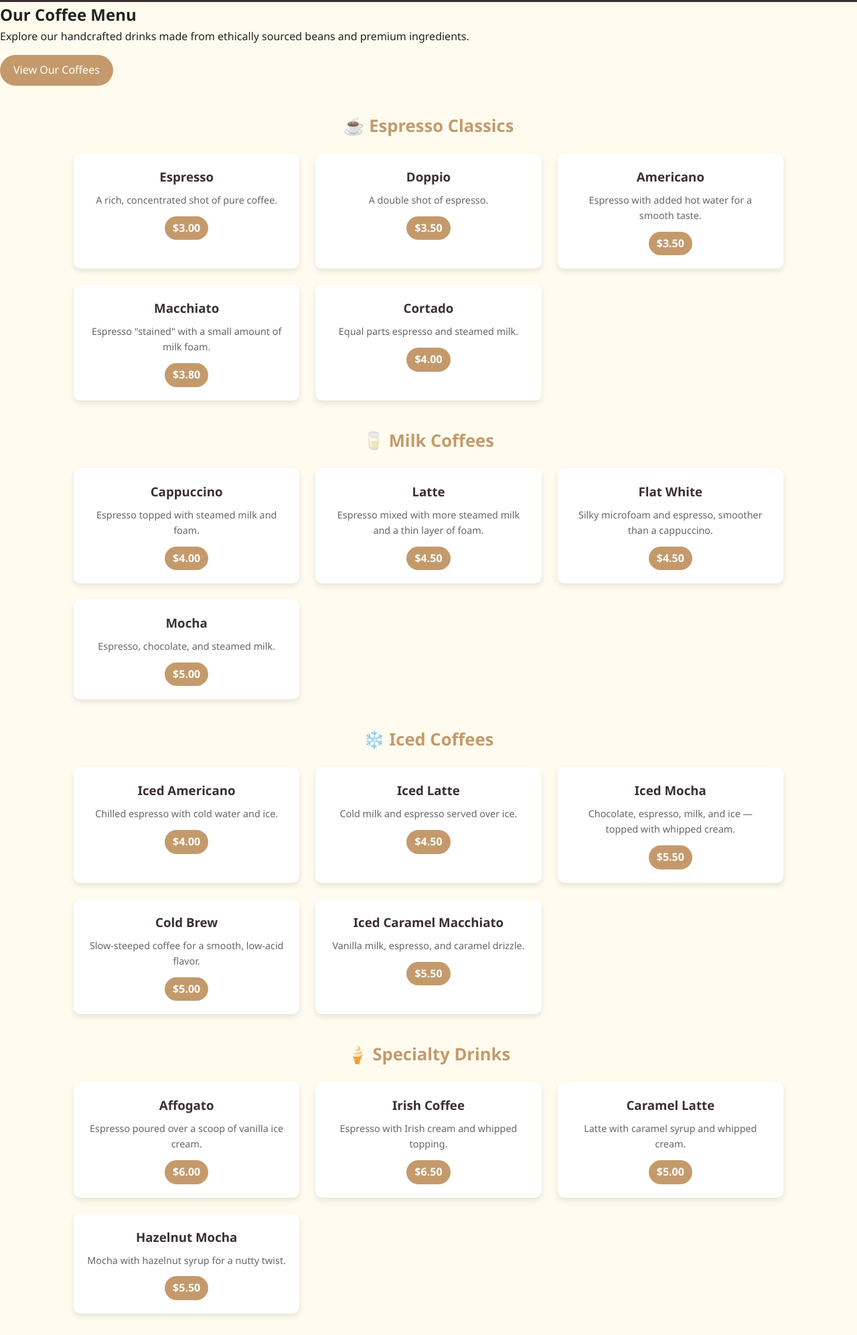
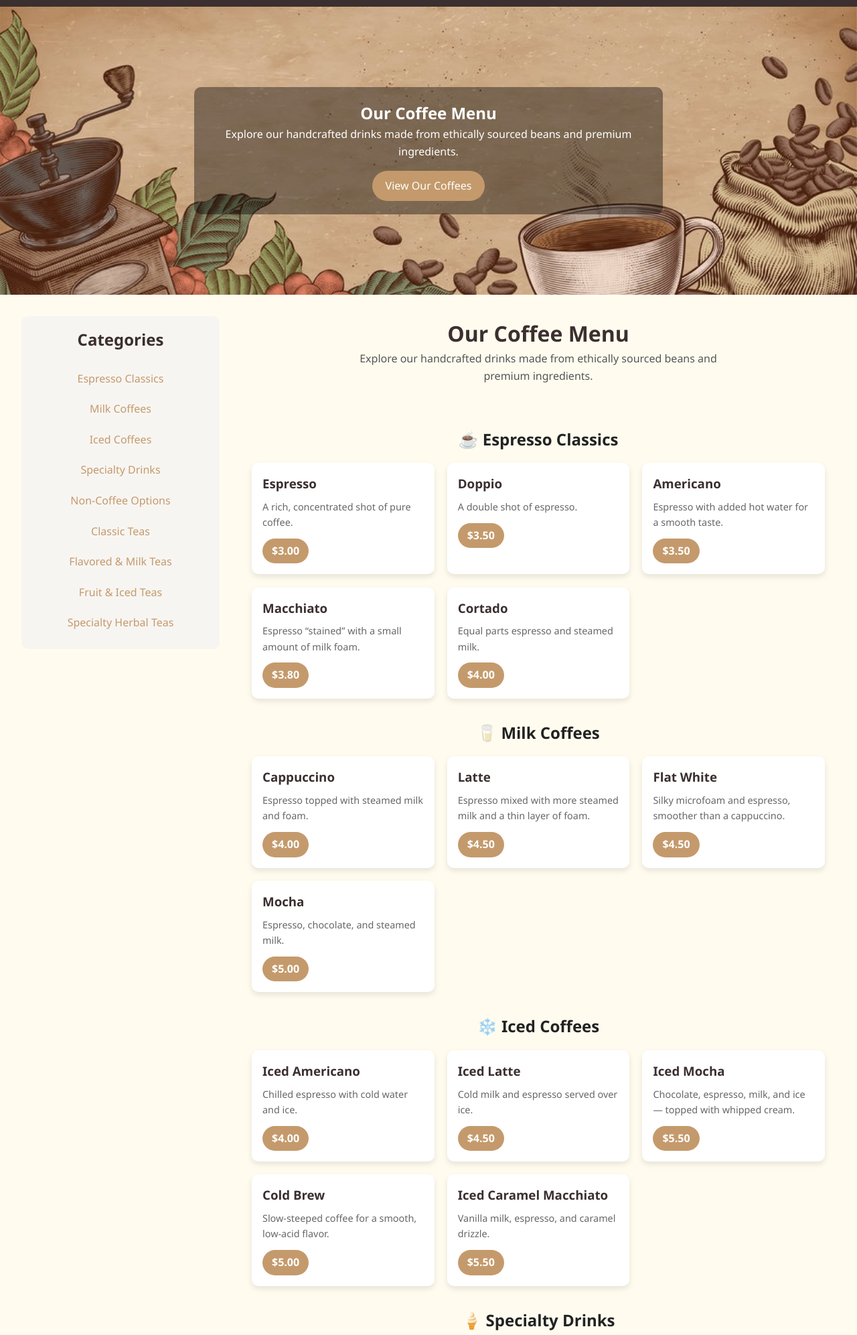
Before and after one commit to anhquan3107/iu-coffee, a plain HTML site: page menu.html in a window 1280 px wide. Shown: the part 67-2060 px from the top of the page at 67% size. Drawn offline with Linux system fonts and the light colour scheme.

Commit message:
modified menu page

```diff
--- a/assets/css/index.css
+++ b/assets/css/index.css
@@ -1,18 +1,3 @@
-section.banner {
-  background: url('../img/banner-iu.jpg') center/cover no-repeat;
-  color: #fff;
-  text-align: center;
-  padding: 120px 20px;
-}
-
-section.banner header {
-  max-width: 700px;
-  margin: auto;
-  background-color: rgba(0, 0, 0, 0.4);
-  padding: 20px;
-  border-radius: 10px;
-}
-
 section.products {
   padding: 60px 20px;
   text-align: center;
--- a/assets/css/menu.css
+++ b/assets/css/menu.css
@@ -1,13 +1,53 @@
-/* ===== MENU PAGE STYLING ===== */
+.menu-layout {
+  display: grid;
+  grid-template-columns: 1fr 3fr;
+  gap: 2rem;
+  padding: 2rem;
+  align-items: start;
+}
+
+aside {
+  position: sticky;
+  top: 100px;
+  background-color: #f7f5f2;
+  border-radius: 10px;
+  padding: 1rem;
+  height: fit-content;
+}
+
+aside h2 {
+  color: var(--primary-color);
+  text-align: center;
+  margin-bottom: 1rem;
+}
+
+aside ul {
+  list-style: none;
+  padding: 0;
+}
+
+aside a {
+  display: block;
+  padding: 10px 0;
+  color: var(--accent-color);
+  text-decoration: none;
+  font-weight: 500;
+  text-align: center;
+}
+
+aside a:hover {
+  color: var(--primary-color);
+  text-decoration: underline;
+}
+
 .menu-header {
   text-align: center;
-  padding: 60px 20px 30px;
+  padding-bottom: 30px;
 }
 
 .menu-header h1 {
   color: var(--primary-color);
   font-size: 2rem;
-  margin-bottom: 10px;
 }
 
 .menu-header p {
@@ -16,54 +56,54 @@
   margin: 0 auto;
 }
 
-.menu-category {
-  margin: 40px auto;
-  max-width: 1100px;
+section[id] h2 {
+  text-align: center;
+  margin-top: 2rem;
+  margin-bottom: 1rem;
 }
 
-.menu-category h2 {
-  font-size: 1.6rem;
-  color: var(--accent-color);
-  margin-bottom: 20px;
-  text-align: center;
+.menu-list {
+  list-style: none;
+  display: grid;
+  gap: 1.2rem;
+  grid-template-columns: repeat(auto-fit, minmax(240px, 1fr));
+  padding: 0 1rem;
 }
 
-.menu-grid {
-  display: grid;
-  grid-template-columns: repeat(auto-fit, minmax(250px, 1fr));
-  gap: 1.5rem;
-  padding: 0 20px;
-}
-
-.menu-card {
+.menu-list li {
   background: #fff;
+  padding: 1rem;
   border-radius: 10px;
   box-shadow: 0 4px 8px rgba(0,0,0,0.1);
-  padding: 20px;
-  text-align: center;
   transition: transform 0.2s ease;
 }
 
-.menu-card:hover {
+.menu-list li:hover {
   transform: translateY(-5px);
 }
 
-.menu-card h3 {
+.menu-list h3 {
   color: var(--primary-color);
   margin-bottom: 0.5rem;
 }
 
-.menu-card p {
+.menu-list p {
   color: #666;
   font-size: 0.9rem;
   margin-bottom: 0.8rem;
 }
 
 .price {
-  display: inline-block;
   background: var(--accent-color);
   color: white;
-  padding: 5px 12px;
-  border-radius: 20px;
+  padding: 6px 14px;
+  border-radius: 25px;
+  text-decoration: none;
   font-weight: bold;
+  display: inline-block;
+  transition: 0.3s;
 }
+
+.price:hover {
+  background: var(--primary-color);
+}
--- a/assets/css/styles.css
+++ b/assets/css/styles.css
@@ -60,6 +60,21 @@ header > nav.navbar {
   color: var(--accent-color);
 }
 
+section.banner {
+  background: url('../img/banner-iu.jpg') center/cover no-repeat;
+  color: #fff;
+  text-align: center;
+  padding: 120px 20px;
+}
+
+section.banner header {
+  max-width: 700px;
+  margin: auto;
+  background-color: rgba(0, 0, 0, 0.4);
+  padding: 20px;
+  border-radius: 10px;
+}
+
 .btn {
   display: inline-block;
   background: var(--accent-color);
--- a/menu.html
+++ b/menu.html
@@ -3,14 +3,17 @@
 <head>
   <meta charset="UTF-8" />
   <meta name="viewport" content="width=device-width, initial-scale=1.0" />
-  <title>Coffee Menu - Mountain Coffee</title>
+  <title>IU Coffee Menu</title>
   <link rel="stylesheet" href="assets/css/styles.css" />
   <link rel="stylesheet" href="assets/css/menu.css" />
 </head>
 <body>
   <header>
     <nav class="navbar">
-      <div class="logo">☕ Mountain Coffee</div>
+      <figure class="logo">
+        <img src="assets/img/IU.png" alt="IU Coffee Logo">
+        <h1 class="logo">IU Coffee</h1>
+      </figure>
       <ul class="nav-links">
         <li><a href="index.html">Home</a></li>
         <li><a href="menu.html" class="active">Menu</a></li>
@@ -22,7 +25,6 @@
     </nav>
   </header>
 
-  <main>
   <section class="banner">
     <header>
       <h2>Our Coffee Menu</h2>
@@ -31,155 +33,129 @@
     </header>
   </section>
 
-    <section class="menu-category" id="espresso">
+  <main class="menu-layout">
+    <aside>
+      <nav aria-label="Menu Categories">
+        <h2>Categories</h2>
+        <ul>
+          <li><a href="#espresso">Espresso Classics</a></li>
+          <li><a href="#milk">Milk Coffees</a></li>
+          <li><a href="#iced">Iced Coffees</a></li>
+          <li><a href="#special">Specialty Drinks</a></li>
+          <li><a href="#noncoffee">Non-Coffee Options</a></li>
+          <li><a href="#tea">Classic Teas</a></li>
+          <li><a href="#milk-tea">Flavored & Milk Teas</a></li>
+          <li><a href="#iced-tea">Fruit & Iced Teas</a></li>
+          <li><a href="#herbal-tea">Specialty Herbal Teas</a></li>
+        </ul>
+      </nav>
+    </aside>
+
+    <section>
+      <header class="menu-header">
+        <h1>Our Coffee Menu</h1>
+        <p>Explore our handcrafted drinks made from ethically sourced beans and premium ingredients.</p>
+      </header>
+
+      <section id="espresso">
         <h2>☕ Espresso Classics</h2>
-      <div class="menu-grid">
-        <article class="menu-card">
-          <h3>Espresso</h3>
-          <p>A rich, concentrated shot of pure coffee.</p>
-          <span class="price">$3.00</span>
-        </article>
-        <article class="menu-card">
-          <h3>Doppio</h3>
-          <p>A double shot of espresso.</p>
-          <span class="price">$3.50</span>
-        </article>
-        <article class="menu-card">
-          <h3>Americano</h3>
-          <p>Espresso with added hot water for a smooth taste.</p>
-          <span class="price">$3.50</span>
-        </article>
-        <article class="menu-card">
-          <h3>Macchiato</h3>
-          <p>Espresso "stained" with a small amount of milk foam.</p>
-          <span class="price">$3.80</span>
-        </article>
-        <article class="menu-card">
-          <h3>Cortado</h3>
-          <p>Equal parts espresso and steamed milk.</p>
-          <span class="price">$4.00</span>
-        </article>
-      </div>
+        <ul class="menu-list">
+          <li><h3>Espresso</h3><p>A rich, concentrated shot of pure coffee.</p><a href="order.html" class="price">$3.00</a></li>
+          <li><h3>Doppio</h3><p>A double shot of espresso.</p><a href="order.html" class="price">$3.50</a></li>
+          <li><h3>Americano</h3><p>Espresso with added hot water for a smooth taste.</p><a href="order.html" class="price">$3.50</a></li>
+          <li><h3>Macchiato</h3><p>Espresso “stained” with a small amount of milk foam.</p><a href="order.html" class="price">$3.80</a></li>
+          <li><h3>Cortado</h3><p>Equal parts espresso and steamed milk.</p><a href="order.html" class="price">$4.00</a></li>
+        </ul>
       </section>
 
-    <section class="menu-category">
+      <section id="milk">
         <h2>🥛 Milk Coffees</h2>
-      <div class="menu-grid">
-        <article class="menu-card">
-          <h3>Cappuccino</h3>
-          <p>Espresso topped with steamed milk and foam.</p>
-          <span class="price">$4.00</span>
-        </article>
-        <article class="menu-card">
-          <h3>Latte</h3>
-          <p>Espresso mixed with more steamed milk and a thin layer of foam.</p>
-          <span class="price">$4.50</span>
-        </article>
-        <article class="menu-card">
-          <h3>Flat White</h3>
-          <p>Silky microfoam and espresso, smoother than a cappuccino.</p>
-          <span class="price">$4.50</span>
-        </article>
-        <article class="menu-card">
-          <h3>Mocha</h3>
-          <p>Espresso, chocolate, and steamed milk.</p>
-          <span class="price">$5.00</span>
-        </article>
-      </div>
+        <ul class="menu-list">
+          <li><h3>Cappuccino</h3><p>Espresso topped with steamed milk and foam.</p><a href="order.html" class="price">$4.00</a></li>
+          <li><h3>Latte</h3><p>Espresso mixed with more steamed milk and a thin layer of foam.</p><a href="order.html" class="price">$4.50</a></li>
+          <li><h3>Flat White</h3><p>Silky microfoam and espresso, smoother than a cappuccino.</p><a href="order.html" class="price">$4.50</a></li>
+          <li><h3>Mocha</h3><p>Espresso, chocolate, and steamed milk.</p><a href="order.html" class="price">$5.00</a></li>
+        </ul>
       </section>
 
-    <section class="menu-category">
+      <section id="iced">
         <h2>❄️ Iced Coffees</h2>
-      <div class="menu-grid">
-        <article class="menu-card">
-          <h3>Iced Americano</h3>
-          <p>Chilled espresso with cold water and ice.</p>
-          <span class="price">$4.00</span>
-        </article>
-        <article class="menu-card">
-          <h3>Iced Latte</h3>
-          <p>Cold milk and espresso served over ice.</p>
-          <span class="price">$4.50</span>
-        </article>
-        <article class="menu-card">
-          <h3>Iced Mocha</h3>
-          <p>Chocolate, espresso, milk, and ice — topped with whipped cream.</p>
-          <span class="price">$5.50</span>
-        </article>
-        <article class="menu-card">
-          <h3>Cold Brew</h3>
-          <p>Slow-steeped coffee for a smooth, low-acid flavor.</p>
-          <span class="price">$5.00</span>
-        </article>
-        <article class="menu-card">
-          <h3>Iced Caramel Macchiato</h3>
-          <p>Vanilla milk, espresso, and caramel drizzle.</p>
-          <span class="price">$5.50</span>
-        </article>
-      </div>
+        <ul class="menu-list">
+          <li><h3>Iced Americano</h3><p>Chilled espresso with cold water and ice.</p><a href="order.html" class="price">$4.00</a></li>
+          <li><h3>Iced Latte</h3><p>Cold milk and espresso served over ice.</p><a href="order.html" class="price">$4.50</a></li>
+          <li><h3>Iced Mocha</h3><p>Chocolate, espresso, milk, and ice — topped with whipped cream.</p><a href="order.html" class="price">$5.50</a></li>
+          <li><h3>Cold Brew</h3><p>Slow-steeped coffee for a smooth, low-acid flavor.</p><a href="order.html" class="price">$5.00</a></li>
+          <li><h3>Iced Caramel Macchiato</h3><p>Vanilla milk, espresso, and caramel drizzle.</p><a href="order.html" class="price">$5.50</a></li>
+        </ul>
       </section>
 
-    <section class="menu-category">
+      <section id="special">
         <h2>🍦 Specialty Drinks</h2>
-      <div class="menu-grid">
-        <article class="menu-card">
-          <h3>Affogato</h3>
-          <p>Espresso poured over a scoop of vanilla ice cream.</p>
-          <span class="price">$6.00</span>
-        </article>
-        <article class="menu-card">
-          <h3>Irish Coffee</h3>
-          <p>Espresso with Irish cream and whipped topping.</p>
-          <span class="price">$6.50</span>
-        </article>
-        <article class="menu-card">
-          <h3>Caramel Latte</h3>
-          <p>Latte with caramel syrup and whipped cream.</p>
-          <span class="price">$5.00</span>
-        </article>
-        <article class="menu-card">
-          <h3>Hazelnut Mocha</h3>
-          <p>Mocha with hazelnut syrup for a nutty twist.</p>
-          <span class="price">$5.50</span>
-        </article>
-      </div>
+        <ul class="menu-list">
+          <li><h3>Affogato</h3><p>Espresso poured over a scoop of vanilla ice cream.</p><a href="order.html" class="price">$6.00</a></li>
+          <li><h3>Irish Coffee</h3><p>Espresso with Irish cream and whipped topping.</p><a href="order.html" class="price">$6.50</a></li>
+          <li><h3>Caramel Latte</h3><p>Latte with caramel syrup and whipped cream.</p><a href="order.html" class="price">$5.00</a></li>
+          <li><h3>Hazelnut Mocha</h3><p>Mocha with hazelnut syrup for a nutty twist.</p><a href="order.html" class="price">$5.50</a></li>
+        </ul>
       </section>
 
-    <section class="menu-category">
+      <section id="noncoffee">
         <h2>🫖 Non-Coffee Options</h2>
-      <div class="menu-grid">
-        <article class="menu-card">
-          <h3>Hot Chocolate</h3>
-          <p>Rich cocoa with steamed milk and whipped cream.</p>
-          <span class="price">$4.00</span>
-        </article>
-        <article class="menu-card">
-          <h3>Matcha Latte</h3>
-          <p>Japanese green tea with steamed milk.</p>
-          <span class="price">$4.50</span>
-        </article>
-        <article class="menu-card">
-          <h3>Chai Latte</h3>
-          <p>Spiced black tea with milk and cinnamon.</p>
-          <span class="price">$4.50</span>
-        </article>
-        <article class="menu-card">
-          <h3>Tea (Black / Green / Herbal)</h3>
-          <p>Classic brewed teas.</p>
-          <span class="price">$3.00</span>
-        </article>
-      </div>
+        <ul class="menu-list">
+          <li><h3>Hot Chocolate</h3><p>Rich cocoa with steamed milk and whipped cream.</p><a href="order.html" class="price">$4.00</a></li>
+          <li><h3>Matcha Latte</h3><p>Japanese green tea with steamed milk.</p><a href="order.html" class="price">$4.50</a></li>
+          <li><h3>Chai Latte</h3><p>Spiced black tea with milk and cinnamon.</p><a href="order.html" class="price">$4.50</a></li>
+          <li><h3>Tea (Black / Green / Herbal)</h3><p>Classic brewed teas.</p><a href="order.html" class="price">$3.00</a></li>
+        </ul>
+      </section>
+
+      <section id="tea">
+        <h2>🫖 Classic Teas</h2>
+        <ul class="menu-list">
+          <li><h3>Earl Grey</h3><p>Fragrant black tea infused with bergamot — timeless and elegant.</p><a href="order.html" class="price">$3.50</a></li>
+          <li><h3>English Breakfast</h3><p>Full-bodied black tea blend for a bold, morning kick.</p><a href="order.html" class="price">$3.50</a></li>
+          <li><h3>Jasmine Green Tea</h3><p>Delicate green tea scented with jasmine blossoms for a floral aroma.</p><a href="order.html" class="price">$3.80</a></li>
+          <li><h3>Sencha Green Tea</h3><p>Smooth Japanese green tea with a fresh, grassy flavor.</p><a href="order.html" class="price">$4.00</a></li>
+          <li><h3>Chamomile Tea</h3><p>Naturally caffeine-free herbal tea that soothes and relaxes.</p><a href="order.html" class="price">$3.80</a></li>
+        </ul>
+      </section>
+
+      <section id="milk-tea">
+        <h2>🌸 Flavored & Milk Teas</h2>
+        <ul class="menu-list">
+          <li><h3>Matcha Latte</h3><p>Creamy blend of ceremonial-grade matcha and steamed milk.</p><a href="order.html" class="price">$4.50</a></li>
+          <li><h3>Thai Milk Tea</h3><p>Sweet and spiced black tea with rich condensed milk — a Southeast Asian classic.</p><a href="order.html" class="price">$4.50</a></li>
+          <li><h3>Hokkaido Milk Tea</h3><p>Velvety milk tea with caramel undertones, inspired by Hokkaido’s dairy tradition.</p><a href="order.html" class="price">$4.80</a></li>
+          <li><h3>Rose Milk Tea</h3><p>Aromatic black tea infused with rose petals for a floral twist.</p><a href="order.html" class="price">$4.80</a></li>
+          <li><h3>Taro Milk Tea</h3><p>Purple, creamy, and slightly nutty — the most photogenic favorite.</p><a href="order.html" class="price">$5.00</a></li>
+        </ul>
+      </section>
+
+      <section id="iced-tea">
+        <h2>🍋 Fruit & Iced Teas</h2>
+        <ul class="menu-list">
+          <li><h3>Peach Iced Tea</h3><p>Refreshing black tea blended with juicy peach syrup and ice.</p><a href="order.html" class="price">$4.00</a></li>
+          <li><h3>Lemon Honey Tea</h3><p>Zesty lemon and soothing honey — perfect for any season.</p><a href="order.html" class="price">$4.00</a></li>
+          <li><h3>Lychee Green Tea</h3><p>Sweet tropical flavor paired with smooth green tea.</p><a href="order.html" class="price">$4.20</a></li>
+          <li><h3>Mango Passionfruit Tea</h3><p>Exotic fruit blend with a tangy-sweet finish.</p><a href="order.html" class="price">$4.50</a></li>
+          <li><h3>Berry Hibiscus Tea</h3><p>Vibrant caffeine-free brew with a tart, floral taste.</p><a href="order.html" class="price">$4.20</a></li>
+        </ul>
+      </section>
+
+      <section id="herbal-tea">
+        <h2>🌿 Specialty Herbal Teas</h2>
+        <ul class="menu-list">
+          <li><h3>Peppermint Tea</h3><p>Cooling and caffeine-free, great for digestion and refreshment.</p><a href="order.html" class="price">$3.80</a></li>
+          <li><h3>Lemongrass Ginger Tea</h3><p>Zesty, aromatic infusion with a natural energy boost.</p><a href="order.html" class="price">$4.00</a></li>
+          <li><h3>Lavender Tea</h3><p>Relaxing floral blend to calm your mind and senses.</p><a href="order.html" class="price">$3.80</a></li>
+        </ul>
+      </section>
     </section>
   </main>
 
   <footer class="site-footer">
-    <section class="footer-content">
-      <p>&copy; 2025 Mountain Coffee. All rights reserved.</p>
-      <nav>
-        <a href="policy.html">Privacy Policy</a> |
-        <a href="contact.html">Contact Us</a>
-      </nav>
-    </section>
+    <p>&copy; 2025 IU Coffee. All rights reserved.</p>
+    <nav><a href="policy.html">Privacy Policy</a></nav>
   </footer>
 </body>
 </html>
```
Also changed, not shown: about.html (+8 -6 lines), map.html (+6 -3 lines), order.html (+6 -3 lines), policy.html (+14 -3 lines), promo.html (+8 -6 lines). Lines whose indentation alone changed are shown as unchanged.
